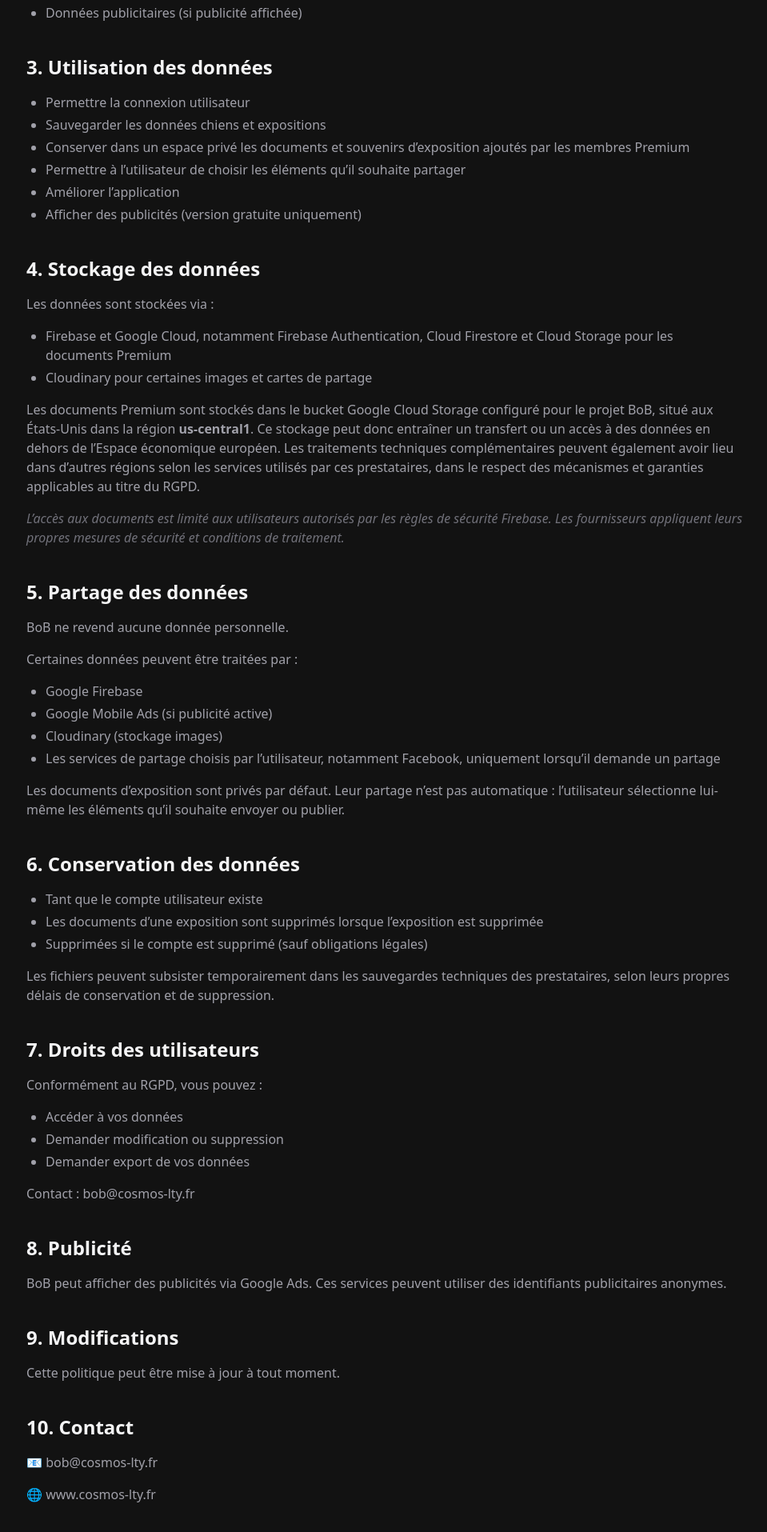
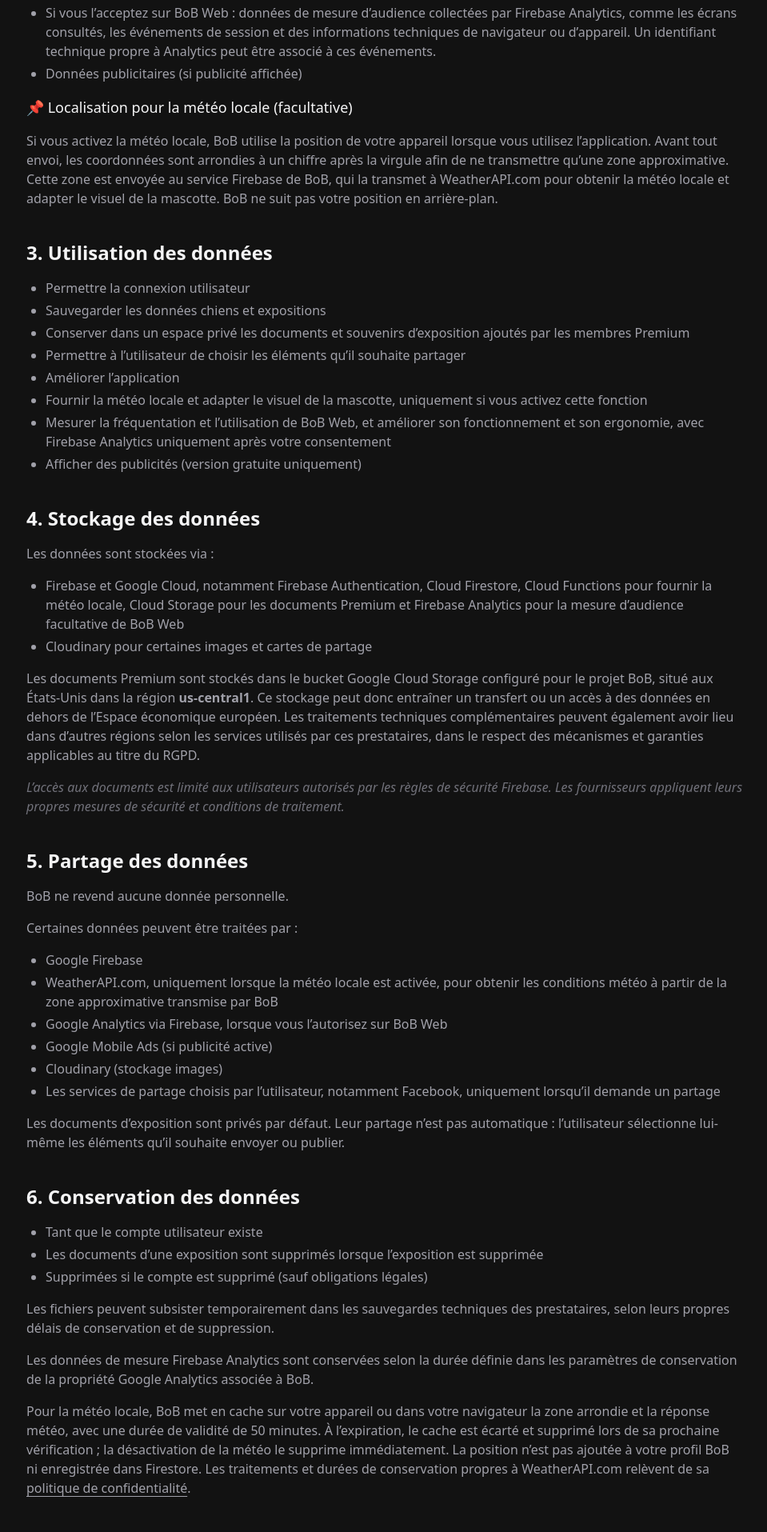
Before and after one commit to Laetitia-Bara/Portfolio, a Next.js app: page /legal/privacy in a window 1280 px wide. Shown: the part 845-2760 px from the top of the page at 80% size, without its empty margins (119-1078 px from the left). Built offline with nearby package versions, Linux system fonts and the light colour scheme.

Commit message:
add policy weather bob

```diff
--- a/src/app/legal/privacy/page.tsx
+++ b/src/app/legal/privacy/page.tsx
@@ -15,7 +15,7 @@ export default function PrivacyPage() {
             sont collectées, pourquoi, et comment elles sont utilisées.
           </p>
           <p className="mt-3 text-sm text-zinc-500">
-            Dernière mise à jour : 13 août 2026
+            Dernière mise à jour : 9 octobre 2026
           </p>
 
           {/* 1 INTRO */}
@@ -55,9 +55,29 @@ export default function PrivacyPage() {
             </h3>
             <ul className="list-disc pl-6 text-zinc-400 space-y-1">
               <li>Identifiants techniques (Firebase ID)</li>
-              <li>Données d’usage anonymisées (crash, performance)</li>
+              <li>Données techniques et de diagnostic (crash, performance)</li>
+              <li>
+                Si vous l’acceptez sur BoB Web : données de mesure d’audience
+                collectées par Firebase Analytics, comme les écrans consultés,
+                les événements de session et des informations techniques de
+                navigateur ou d’appareil. Un identifiant technique propre à
+                Analytics peut être associé à ces événements.
+              </li>
               <li>Données publicitaires (si publicité affichée)</li>
             </ul>
+
+            <h3 className="text-lg font-medium mt-6">
+              📌 Localisation pour la météo locale (facultative)
+            </h3>
+            <p className="text-zinc-400">
+              Si vous activez la météo locale, BoB utilise la position de votre
+              appareil lorsque vous utilisez l’application. Avant tout envoi,
+              les coordonnées sont arrondies à un chiffre après la virgule afin
+              de ne transmettre qu’une zone approximative. Cette zone est
+              envoyée au service Firebase de BoB, qui la transmet à WeatherAPI.com
+              pour obtenir la météo locale et adapter le visuel de la mascotte.
+              BoB ne suit pas votre position en arrière-plan.
+            </p>
           </section>
 
           {/* 3 UTILISATION */}
@@ -75,6 +95,15 @@ export default function PrivacyPage() {
                 souhaite partager
               </li>
               <li>Améliorer l’application</li>
+              <li>
+                Fournir la météo locale et adapter le visuel de la mascotte,
+                uniquement si vous activez cette fonction
+              </li>
+              <li>
+                Mesurer la fréquentation et l’utilisation de BoB Web, et
+                améliorer son fonctionnement et son ergonomie, avec Firebase
+                Analytics uniquement après votre consentement
+              </li>
               <li>Afficher des publicités (version gratuite uniquement)</li>
             </ul>
           </section>
@@ -86,7 +115,9 @@ export default function PrivacyPage() {
             <ul className="list-disc pl-6 text-zinc-400 space-y-1">
               <li>
                 Firebase et Google Cloud, notamment Firebase Authentication,
-                Cloud Firestore et Cloud Storage pour les documents Premium
+                Cloud Firestore, Cloud Functions pour fournir la météo locale,
+                Cloud Storage pour les documents Premium et Firebase Analytics
+                pour la mesure d’audience facultative de BoB Web
               </li>
               <li>Cloudinary pour certaines images et cartes de partage</li>
             </ul>
@@ -116,6 +147,12 @@ export default function PrivacyPage() {
             <p className="text-zinc-400">Certaines données peuvent être traitées par :</p>
             <ul className="list-disc pl-6 text-zinc-400 space-y-1">
               <li>Google Firebase</li>
+              <li>
+                WeatherAPI.com, uniquement lorsque la météo locale est activée,
+                pour obtenir les conditions météo à partir de la zone
+                approximative transmise par BoB
+              </li>
+              <li>Google Analytics via Firebase, lorsque vous l’autorisez sur BoB Web</li>
               <li>Google Mobile Ads (si publicité active)</li>
               <li>Cloudinary (stockage images)</li>
               <li>
@@ -146,6 +183,30 @@ export default function PrivacyPage() {
               techniques des prestataires, selon leurs propres délais de
               conservation et de suppression.
             </p>
+            <p className="text-zinc-400">
+              Les données de mesure Firebase Analytics sont conservées selon
+              la durée définie dans les paramètres de conservation de la
+              propriété Google Analytics associée à BoB.
+            </p>
+            <p className="text-zinc-400">
+              Pour la météo locale, BoB met en cache sur votre appareil ou dans
+              votre navigateur la zone arrondie et la réponse météo, avec une
+              durée de validité de 50 minutes. À l’expiration, le cache est
+              écarté et supprimé lors de sa prochaine vérification ; la
+              désactivation de la météo le supprime immédiatement. La position
+              n’est pas ajoutée à votre profil BoB ni enregistrée dans
+              Firestore. Les traitements et durées de conservation propres à
+              WeatherAPI.com relèvent de sa{' '}
+              <a
+                className="underline underline-offset-4 hover:text-white"
+                href="https://www.weatherapi.com/privacy.aspx"
+                target="_blank"
+                rel="noopener noreferrer"
+              >
+                politique de confidentialité
+              </a>
+              .
+            </p>
           </section>
 
           {/* 7 DROITS */}
@@ -173,17 +234,72 @@ export default function PrivacyPage() {
             </p>
           </section>
 
-          {/* 9 MODIFS */}
+          {/* 9 ANALYTICS */}
           <section className="mt-10 space-y-4">
-            <h2 className="text-2xl font-semibold">9. Modifications</h2>
+            <h2 className="text-2xl font-semibold">
+              9. Mesure d’audience et consentement Analytics
+            </h2>
+            <p className="text-zinc-400">
+              Dans l’application BoB Web, Firebase Analytics (service de
+              Google) peut mesurer l’utilisation de l’application : écrans
+              consultés, événements de session et données techniques associées
+              (par exemple le navigateur, l’appareil et un identifiant technique
+              d’Analytics). Ces informations servent à comprendre la
+              fréquentation, repérer les difficultés et améliorer le
+              fonctionnement et l’ergonomie de BoB. Elles ne sont pas
+              nécessaires au fonctionnement de BoB.
+            </p>
+            <p className="text-zinc-400">
+              La collecte Analytics est désactivée tant que vous ne l’avez pas
+              acceptée. Votre refus ne limite pas l’accès à BoB. Vous pouvez
+              modifier ou retirer votre choix à tout moment dans BoB Web, via
+              « Autre » puis « Confidentialité Analytics ». Votre choix est
+              mémorisé dans le navigateur. Le retrait arrête les collectes
+              futures depuis BoB Web, mais ne supprime pas automatiquement les
+              données déjà transmises à Google.
+            </p>
+            <p className="text-zinc-400">
+              BoB ne revendique pas d’exemption de consentement pour cette
+              mesure d’audience. La CNIL réserve cette exemption aux
+              configurations qui remplissent des conditions strictes, notamment
+              une finalité limitée à la mesure d’audience pour le compte de
+              l’éditeur et la production de statistiques anonymes.{' '}
+              <a
+                className="underline underline-offset-4 hover:text-white"
+                href="https://www.cnil.fr/fr/cookies-solutions-pour-les-outils-de-mesure-daudience"
+                target="_blank"
+                rel="noopener noreferrer"
+              >
+                Voir les recommandations de la CNIL
+              </a>
+              .
+            </p>
+            <p className="text-zinc-500">
+              Google fournit des informations complémentaires sur le traitement
+              des données par Firebase dans sa{' '}
+              <a
+                className="underline underline-offset-4 hover:text-white"
+                href="https://firebase.google.com/support/privacy"
+                target="_blank"
+                rel="noopener noreferrer"
+              >
+                documentation relative à la confidentialité Firebase
+              </a>
+              .
+            </p>
+          </section>
+
+          {/* 10 MODIFS */}
+          <section className="mt-10 space-y-4">
+            <h2 className="text-2xl font-semibold">10. Modifications</h2>
             <p className="text-zinc-400">
               Cette politique peut être mise à jour à tout moment.
             </p>
           </section>
 
-          {/* 10 CONTACT */}
+          {/* 11 CONTACT */}
           <section className="mt-10 space-y-4">
-            <h2 className="text-2xl font-semibold">10. Contact</h2>
+            <h2 className="text-2xl font-semibold">11. Contact</h2>
             <p className="text-zinc-400">
               📧 bob@cosmos-lty.fr
             </p>
```
